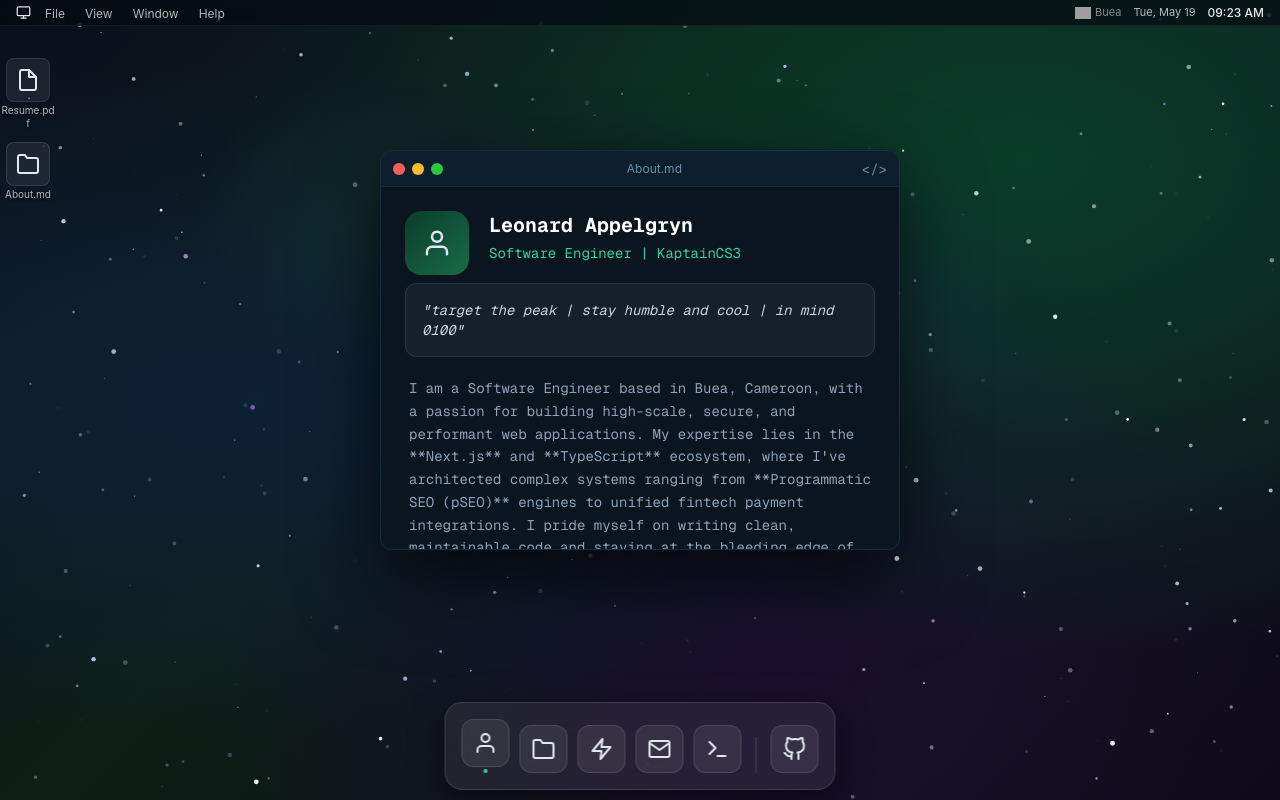
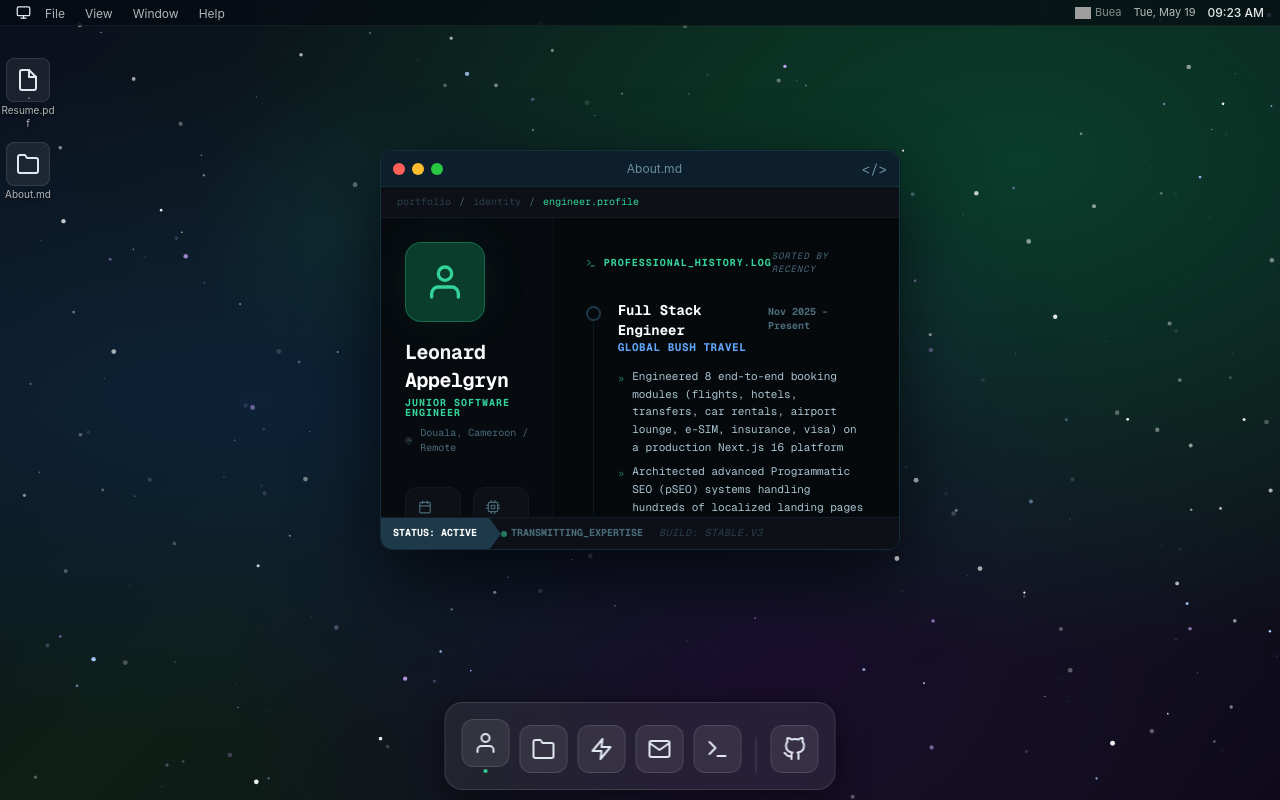
Before and after one commit to KaptainCS3/me, a Next.js app: page / in a window 1280 px wide. Both pictures are taken after a click on the element "About.md". Built offline with nearby package versions, Linux system fonts and the light colour scheme; grey boxes are pictures that could not be loaded.

Commit message:
feat: update title in RESUME to reflect current role as Junior Software Engineer

```diff
--- a/components/os/AboutContent.tsx
+++ b/components/os/AboutContent.tsx
@@ -1,142 +1,193 @@
 "use client"
 
-import { FiUser, FiChevronRight } from "react-icons/fi"
+import { FiUser, FiChevronRight, FiLinkedin, FiGithub, FiMail, FiMapPin, FiCalendar, FiTerminal, FiCpu, FiShield, FiZap, FiBookOpen } from "react-icons/fi"
 import { RESUME } from "@/data/about"
 
 export function AboutContent() {
+  const metrics = [
+    { label: "Experience", value: "3+ Years", icon: FiCalendar },
+    { label: "Architecture", value: "8+ Modules", icon: FiCpu },
+    { label: "Security", value: "E2E Ready", icon: FiShield },
+    { label: "Performance", value: "99.9% Focus", icon: FiZap },
+  ]
+
   return (
-    <div className="p-6 h-full overflow-auto font-mono space-y-5">
-      <div className="flex items-start gap-5 mb-2">
-        <div
-          className="w-16 h-16 rounded-2xl flex items-center justify-center text-3xl shrink-0"
-          style={{ background: "linear-gradient(135deg, #0a3d2b, #1a6b4a)" }}
-        >
-          <FiUser />
+    <div className="h-full flex flex-col font-mono text-sm bg-[#06090c] overflow-hidden select-none">
+      {/* Top Header/Breadcrumb */}
+      <div className="px-4 py-2 border-b border-[#1e3a4a]/30 bg-[#0d1117] flex items-center gap-2 text-[10px] text-[#4a6b7a] shrink-0">
+        <span className="opacity-50">portfolio</span>
+        <span>/</span>
+        <span className="opacity-50">identity</span>
+        <span>/</span>
+        <span className="text-[#34d399]">engineer.profile</span>
       </div>
-        <div>
-          <h2 className="text-xl font-bold text-white mb-1">{RESUME.name}</h2>
-          <p className="text-sm text-[#34d399]">{RESUME.title}</p>
+
+      <div className="flex-1 overflow-y-auto custom-scrollbar relative">
+        <div className="grid grid-cols-1 lg:grid-cols-12 gap-0 min-h-full items-start">
+
+          {/* Left Column: Profile Card (4 cols) - Sticky on Desktop */}
+          <aside className="lg:col-span-4 lg:border-r border-[#1e3a4a]/20 bg-[#0d1117]/30 p-6 space-y-8 lg:sticky lg:top-0 h-auto">
+            <div className="space-y-4">
+              <div className="relative w-20 h-20 group">
+                <div className="absolute inset-0 bg-[#34d399]/20 blur-xl rounded-full animate-pulse" />
+                <div className="relative w-full h-full rounded-2xl bg-[#0a3d2b] border border-[#34d399]/30 flex items-center justify-center text-[#34d399] shadow-2xl">
+                  <FiUser size={40} />
+                </div>
+              </div>
+              <div className="space-y-1">
+                <h2 className="text-xl font-bold text-white tracking-tight">{RESUME.name}</h2>
+                <p className="text-[10px] text-[#34d399] font-bold uppercase tracking-widest leading-none">Junior Software Engineer</p>
+                <div className="flex items-center gap-2 text-[10px] text-[#4a6b7a] pt-1">
+                  <FiMapPin size={10} /> <span>Douala, Cameroon / Remote</span>
+                </div>
               </div>
             </div>
 
-      <div className="bg-white/5 border border-white/10 rounded-xl p-4 italic text-sm text-slate-300">
-        "target the peak | stay humble and cool | in mind 0100"
+            {/* System Metrics Grid */}
+            <div className="grid grid-cols-2 gap-3">
+              {metrics.map((m) => (
+                <div key={m.label} className="p-3 rounded-xl bg-[#0d1117] border border-[#1e3a4a]/20 space-y-1 group hover:border-[#34d399]/30 transition-colors">
+                  <m.icon className="text-[#4a6b7a] group-hover:text-[#34d399] transition-colors" size={14} />
+                  <div>
+                    <p className="text-[9px] text-[#4a6b7a] uppercase font-bold">{m.label}</p>
+                    <p className="text-[11px] text-white font-bold">{m.value}</p>
+                  </div>
+                </div>
+              ))}
             </div>
 
-      <div className="text-sm text-slate-400 leading-relaxed px-1">
-        I am a Software Engineer based in Buea, Cameroon, with a passion for building high-scale, secure, and performant web applications.
-        My expertise lies in the **Next.js** and **TypeScript** ecosystem, where I've architected complex systems ranging from **Programmatic SEO (pSEO)** engines
-        to unified fintech payment integrations. I pride myself on writing clean, maintainable code and staying at the bleeding edge of web technology.
+            {/* Code-Inspired Bio */}
+            <div className="space-y-3">
+               <h3 className="text-[10px] text-[#4a6b7a] font-bold uppercase tracking-widest border-b border-[#1e3a4a]/20 pb-1">System.Bio()</h3>
+               <div className="text-[11px] text-[#a8c4d0] leading-relaxed relative">
+                  <span className="text-[#34d399] absolute -left-2 opacity-50">/**</span>
+                  <p className="pl-3 py-1 italic">
+                    Architecting high-scale, secure, and performant digital ecosystems.
+                    Passionate about Next.js, TypeScript, and the intersection of finance and technology.
+                  </p>
+                  <span className="text-[#34d399] absolute -left-2 opacity-50 bottom-0"> */</span>
+               </div>
             </div>
 
-      <div className="flex flex-wrap gap-4 text-xs">
+            {/* Action Links */}
+            <div className="flex flex-col gap-2 pt-4 border-t border-[#1e3a4a]/20">
+              <a href={`https://${RESUME.linkedin}`} target="_blank" rel="noopener noreferrer" className="flex items-center justify-between p-2 rounded-lg bg-white/5 hover:bg-white/10 text-white transition-all text-xs group">
+                <span className="flex items-center gap-2"><FiLinkedin className="text-[#60a5fa]" /> LinkedIn</span>
+                <FiChevronRight size={12} className="opacity-0 group-hover:opacity-100 transition-opacity" />
+              </a>
+              <a href={`https://${RESUME.github}`} target="_blank" rel="noopener noreferrer" className="flex items-center justify-between p-2 rounded-lg bg-white/5 hover:bg-white/10 text-white transition-all text-xs group">
+                <span className="flex items-center gap-2"><FiGithub className="text-[#c084fc]" /> GitHub</span>
+                <FiChevronRight size={12} className="opacity-0 group-hover:opacity-100 transition-opacity" />
+              </a>
+            </div>
+          </aside>
+
+          {/* Right Column: Professional Log (8 cols) */}
+          <main className="lg:col-span-8 p-6 sm:p-8 space-y-10">
+
+            {/* Experience Timeline */}
+            <section className="space-y-6">
+              <div className="flex items-center justify-between">
+                <h3 className="text-[10px] text-[#34d399] font-bold uppercase tracking-widest flex items-center gap-2">
+                  <FiTerminal /> Professional_History.log
+                </h3>
+                <span className="text-[9px] text-[#4a6b7a] hidden sm:inline uppercase tracking-widest italic">Sorted by Recency</span>
+              </div>
+
+              <div className="space-y-8 relative">
+                {/* Vertical Line */}
+                <div className="absolute left-[7px] top-2 bottom-2 w-px bg-[#1e3a4a]/30" />
+
+                {RESUME.experience.map((exp, i) => (
+                  <div key={i} className="relative pl-8 group">
+                    {/* Node Dot */}
+                    <div className="absolute left-0 top-1.5 w-[15px] h-[15px] rounded-full bg-[#06090c] border-2 border-[#1e3a4a] group-hover:border-[#34d399] transition-colors z-10" />
+
+                    <div className="space-y-3">
+                      <div className="flex flex-col sm:flex-row sm:items-baseline justify-between gap-1">
                         <div>
-          <p className="text-[#4a6b7a] mb-1">Languages</p>
-          <div className="flex flex-wrap gap-1">
-            {RESUME.languages.map((l) => (
-              <span key={l} className="px-2 py-0.5 rounded bg-[#0d1f16] text-[#a8c4d0] border border-[#1e3a2a]/50">
-                {l}
-              </span>
+                          <h4 className="text-sm font-bold text-white group-hover:text-[#34d399] transition-colors">{exp.role}</h4>
+                          <p className="text-[11px] text-[#60a5fa] font-bold uppercase tracking-wider">{exp.company}</p>
+                        </div>
+                        <span className="text-[10px] text-[#4a6b7a] font-bold">{exp.period}</span>
+                      </div>
+
+                      <ul className="space-y-1.5">
+                        {exp.highlights.map((h, hi) => (
+                          <li key={hi} className="text-[11px] text-[#a8c4d0] leading-relaxed flex gap-2">
+                            <span className="text-[#34d399] opacity-50 shrink-0 mt-0.5">»</span>
+                            {h}
+                          </li>
                         ))}
-          </div>
-        </div>
-        <div>
-          <p className="text-[#4a6b7a] mb-1">Tools & Frameworks</p>
-          <div className="flex flex-wrap gap-1">
-            {RESUME.tools.map((t) => (
-              <span key={t} className="px-2 py-0.5 rounded bg-[#0d1f16] text-[#a8c4d0] border border-[#1e3a2a]/50">
+                      </ul>
+
+                      <div className="flex flex-wrap gap-1.5 pt-1">
+                        {exp.tech.map((t) => (
+                          <span key={t} className="text-[9px] px-1.5 py-0.5 rounded bg-[#1e3a4a]/20 text-[#6b8fa0] border border-[#1e3a4a]/30 uppercase font-bold tracking-tighter hover:border-[#34d399]/40 hover:text-white transition-all cursor-default">
                             {t}
                           </span>
                         ))}
                       </div>
                     </div>
-        <div>
-          <p className="text-[#4a6b7a] mb-1">Version Control</p>
-          <div className="flex flex-wrap gap-1">
-            {RESUME.versionControl.map((v) => (
-              <span key={v} className="px-2 py-0.5 rounded bg-[#0d1f16] text-[#a8c4d0] border border-[#1e3a2a]/50">
-                {v}
-              </span>
+                  </div>
                 ))}
               </div>
+            </section>
+
+            {/* Academic Layer */}
+            <section className="space-y-6 pt-6 border-t border-[#1e3a4a]/10">
+              <h3 className="text-[10px] text-[#34d399] font-bold uppercase tracking-widest flex items-center gap-2">
+                <FiBookOpen /> Academic_Infrastructure
+              </h3>
+              <div className="space-y-4">
+                {RESUME.education.map((edu, i) => (
+                  <div key={i} className="p-4 rounded-xl bg-[#0d1117]/50 border border-[#1e3a4a]/20 flex flex-col sm:flex-row sm:items-center justify-between gap-3 group hover:border-[#34d399]/30 transition-all">
+                    <div>
+                       <h4 className="text-xs font-bold text-white">{edu.degree}</h4>
+                       <p className="text-[10px] text-[#4a6b7a] font-bold uppercase tracking-widest pt-0.5">{edu.institution}</p>
                     </div>
-        <div>
-          <p className="text-[#4a6b7a] mb-1">Currently Learning</p>
-          <div className="flex flex-wrap gap-1">
-            {RESUME.currentlyLearning.map((l) => (
-              <span key={l} className="px-2 py-0.5 rounded bg-[#0d1f16] text-[#fb923c] border border-[#1e3a2a]/50">
-                {l}
-              </span>
-            ))}
-          </div>
-        </div>
-        <div>
-          <p className="text-[#4a6b7a] mb-1">Project Management</p>
-          <div className="flex flex-wrap gap-1">
-            {RESUME.projectManagement.map((p) => (
-              <span key={p} className="px-2 py-0.5 rounded bg-[#0d1f16] text-[#a8c4d0] border border-[#1e3a2a]/50">
-                {p}
-              </span>
-            ))}
-          </div>
-        </div>
-        <div>
-          <p className="text-[#4a6b7a] mb-1">Communication</p>
-          <div className="flex flex-wrap gap-1">
-            {RESUME.communication.map((c) => (
-              <span key={c} className="px-2 py-0.5 rounded bg-[#0d1f16] text-[#a8c4d0] border border-[#1e3a2a]/50">
-                {c}
-              </span>
-            ))}
-          </div>
-        </div>
-      </div>
-
-      <div className="border-t border-[#1e3a4a]" />
-
-      <div>
-        <p className="text-xs text-[#34d399] mb-3">// work experience</p>
-        <div className="space-y-4">
-          {RESUME.experience.map((exp) => (
-            <div key={exp.company + exp.period} className="border-l-2 border-[#1e3a4a] pl-3">
-              <div className="flex items-baseline justify-between mb-1">
-                <p className="text-sm font-semibold text-white">
-                  {exp.role} @ <span className="text-[#60a5fa]">{exp.company}</span>
-                </p>
-                <p className="text-xs text-[#4a6b7a]">{exp.period}</p>
-              </div>
-              <p className="text-xs text-[#6b8fa0] mb-2">{exp.location}</p>
-              <ul className="space-y-1">
-                {exp.highlights.map((h) => (
-                  <li key={h} className="text-xs text-[#a8c4d0] flex gap-2">
-                    <span className="text-[#34d399] shrink-0"><FiChevronRight size={12} /></span>
-                    {h}
-                  </li>
-                ))}
-              </ul>
-              <div className="flex flex-wrap gap-1 mt-2">
-                {exp.tech.map((t) => (
-                  <span key={t} className="text-[10px] px-1.5 py-0.5 rounded bg-[#0d1f16] text-[#6b8fa0] border border-[#1e3a2a]/30">
-                    {t}
-                  </span>
-                ))}
+                    <div className="flex items-center gap-2 text-[10px] text-[#34d399] font-bold">
+                       <FiMapPin size={10} /> {edu.location}
                     </div>
                   </div>
                 ))}
               </div>
+            </section>
+
+          </main>
+        </div>
       </div>
 
-      <div className="border-t border-[#1e3a4a] pt-3">
-        <p className="text-xs text-[#34d399] mb-2">// education</p>
-        {RESUME.education.map((edu) => (
-          <div key={edu.degree} className="text-sm text-[#a8c4d0]">
-            <p>
-              <span className="text-white">{edu.degree}</span> — {edu.institution}
-            </p>
-            <p className="text-xs text-[#6b8fa0]">{edu.location}</p>
+      {/* Bottom Status Bar */}
+      <div className="flex items-center bg-[#0d1117] border-t border-[#1e3a4a]/30 h-8 text-[10px] overflow-hidden shrink-0">
+         <div className="flex items-center bg-[#1e3a4a] text-white px-3 h-full font-bold relative mr-3 uppercase">
+            STATUS: ACTIVE
+            <div className="absolute right-[-12px] top-0 bottom-0 w-0 h-0 border-y-[16px] border-y-transparent border-l-[12px] border-l-[#1e3a4a]" />
          </div>
-        ))}
+         <div className="flex items-center gap-4 text-[#4a6b7a]">
+            <span className="flex items-center gap-1 font-bold">
+              <span className="w-1.5 h-1.5 rounded-full bg-[#34d399] animate-pulse" />
+              TRANSMITTING_EXPERTISE
+            </span>
+            <span className="hidden sm:inline opacity-50 italic tracking-wider uppercase">Build: Stable.v3</span>
          </div>
+      </div>
+
+      <style jsx>{`
+        .custom-scrollbar::-webkit-scrollbar {
+          width: 4px;
+        }
+        .custom-scrollbar::-webkit-scrollbar-track {
+          background: transparent;
+        }
+        .custom-scrollbar::-webkit-scrollbar-thumb {
+          background: #1e3a4a;
+          border-radius: 10px;
+        }
+        .custom-scrollbar::-webkit-scrollbar-thumb:hover {
+          background: #34d399;
+        }
+      `}</style>
     </div>
   )
 }
--- a/data/about.ts
+++ b/data/about.ts
@@ -25,7 +25,7 @@ export interface Resume {
 
 export const RESUME: Resume = {
   name: "Leonard Appelgryn",
-  title: "Software Engineer | KaptainCS3",
+  title: "Junior Software Engineer | KaptainCS3",
   email: "mbiapplegryn@gmail.com",
   linkedin: "linkedin.com/in/leonard-appelgryn",
   github: "github.com/kaptaincs3",
```
Lines whose indentation alone changed are shown as unchanged.
